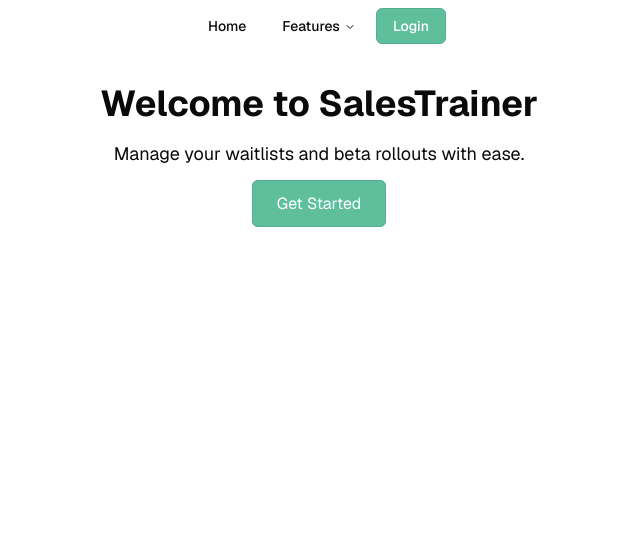
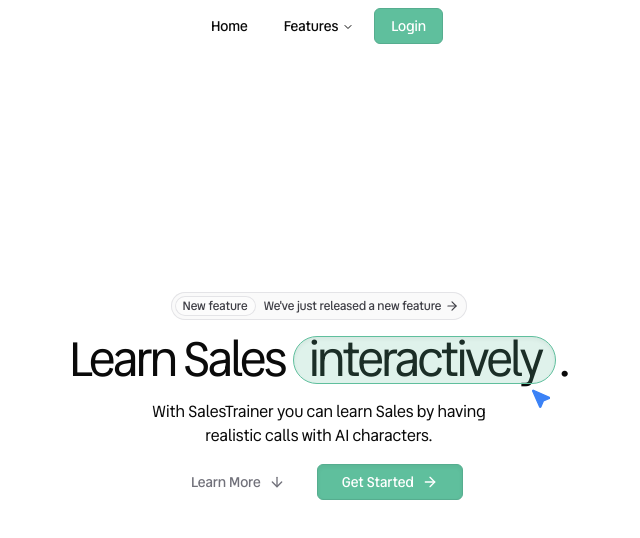
Before and after one commit to luisoos/sales, a Next.js app: page / in a window 1280 px wide. Shown: the top 538 px of the page, without its empty margins (321-961 px from the left). Built offline with nearby package versions, Linux system fonts and the light colour scheme.

Commit message:
✨ feat: add font and improve landing page

```diff
--- a/src/app/layout.tsx
+++ b/src/app/layout.tsx
@@ -4,6 +4,7 @@
 import { GeistMono } from 'geist/font/mono';
 import { type Metadata } from 'next';
 import { Toaster } from '~/components/ui/sonner';
+import localFont from 'next/font/local';
 
 export const metadata: Metadata = {
     title: process.env.NEXT_PUBLIC_PROJECT_NAME,
@@ -11,13 +12,22 @@
     icons: [{ rel: 'icon', url: '/favicon.ico' }],
 };
 
+
+const vendSans = localFont({
+  src: [
+    { path: './fonts/VendSans-Variable.ttf', style: 'normal' }
+  ],
+  variable: '--font-vendsans',
+  display: 'swap',
+});
+
 export default function RootLayout({
     children,
 }: Readonly<{ children: React.ReactNode }>) {
     return (
         <html
             lang='en'
-            className={`${GeistSans.variable} ${GeistMono.variable}`}>
+            className={`${vendSans.variable} ${GeistSans.variable} ${GeistMono.variable}`}>
             <body>
                 {children}
                 <Toaster />
--- a/src/app/page.tsx
+++ b/src/app/page.tsx
@@ -1,4 +1,10 @@
+'use client';
+
+import { ArrowDown, ArrowRight } from 'lucide-react';
 import Link from 'next/link';
+import { useRouter } from 'next/navigation';
+import { BadgeGroup } from '~/components/ui/base/badges/badge-groups';
+import { Button } from '~/components/ui/button';
 import {
     ListItem,
     NavigationMenu,
@@ -9,9 +15,12 @@
     NavigationMenuTrigger,
     navigationMenuTriggerStyle,
 } from '~/components/ui/navigation-menu';
+import { PointerHighlight } from '~/components/ui/pointer-highlight';
 import { cn } from '~/lib/utils';
 
 export default function HomePage() {
+    const router = useRouter();
+
     const components: { title: string; href: string; description: string }[] = [
         {
             title: 'Waitlist',
@@ -72,22 +81,36 @@
                 </NavigationMenu>
             </div>
             <div>
-                <div className='hero-section py-10'>
-                    <div className='container mx-auto text-center'>
-                        <h1 className='text-4xl font-bold mb-4'>
-                            Welcome to {process.env.NEXT_PUBLIC_PROJECT_NAME}
+                <div className='hero-section mt-48 py-10'>
+                    <div className='container mx-auto p-4 text-center'>
+                        <HeaderBadgeGroup />
+                        <h1 className='flex w-fit mx-auto text-5xl font-normal my-4 tracking-tighter'>
+                            Learn Sales <PointerHighlight onClick={() => router.push('dashboard')} containerClassName="ml-2 px-4 cursor-pointer" rectangleClassName="shadow-inner bg-brand/20 border border-brand rounded-full">interactively</PointerHighlight>.
                         </h1>
-                        <p className='text-lg mb-6'>
-                            Manage your waitlists and beta rollouts with ease.
+                        <p className='text-md mb-4 max-w-96 mx-auto'>
+                            With {process.env.NEXT_PUBLIC_PROJECT_NAME} you can learn Sales by having realistic
+                            calls with AI characters.
                         </p>
-                        <Link href='/login' legacyBehavior passHref>
-                            <a className='px-6 py-3 bg-brand border border-brand-dark text-white rounded-md'>
-                                Get Started
-                            </a>
-                        </Link>
+                        <div className="flex w-min gap-4 mx-auto">
+                        <Button variant='ghost' className="text-zinc-500 group">
+                            Learn More <ArrowDown size={14} className="group-hover:translate-y-0.5 transition-all" />
+                        </Button><Button onClick={() => router.push('dashboard')} className='px-6 py-3 shadow-inner bg-brand border border-brand-dark text-white hover:bg-brand-dark transition-all rounded-md group'>
+                                Get Started <ArrowRight size={14} className="group-hover:translate-x-0.5 transition-all" />
+                        </Button>
+                        </div>
                     </div>
                 </div>
             </div>
         </main>
     );
 }
+
+export const HeaderBadgeGroup = () => {
+    return (
+        <div className="w-min mx-auto flex flex-col items-start gap-4 hover:translate-x-2 transition-all duration-500">
+            <BadgeGroup addonText="New feature" color="gray" theme="light" align="leading" size="md">
+                We've just released a new feature <ArrowRight size={14} className="ml-1" />
+            </BadgeGroup>
+        </div>
+    );
+};
--- a/src/components/ui/base/badges/badge-groups.tsx
+++ b/src/components/ui/base/badges/badge-groups.tsx
@@ -120,7 +120,7 @@
 > = sortCx({
     light: {
         brand: {
-            root: 'bg-brand/10 text-brand-dark ring-brand hover:bg-brand/50',
+            root: 'bg-brand/10 text-brand-dark ring-brand hover:bg-brand/30',
             addon: 'bg-primary text-current ring-brand',
             icon: 'text-brand',
         },
--- /dev/null
+++ b/src/components/ui/pointer-highlight.tsx
@@ -0,0 +1,122 @@
+"use client";
+import { cn } from "~/lib/utils";
+import { motion } from "motion/react";
+import { useRef, useEffect, useState } from "react";
+
+export function PointerHighlight({
+  children,
+  rectangleClassName,
+  pointerClassName,
+  containerClassName,
+  onClick,
+}: {
+  children: React.ReactNode;
+  rectangleClassName?: string;
+  pointerClassName?: string;
+  containerClassName?: string;
+  onClick?: React.MouseEventHandler<HTMLDivElement>;
+}) {
+  const containerRef = useRef<HTMLDivElement>(null);
+  const [dimensions, setDimensions] = useState({ width: 0, height: 0 });
+
+  useEffect(() => {
+    if (containerRef.current) {
+      const { width, height } = containerRef.current.getBoundingClientRect();
+      setDimensions({ width, height });
+    }
+
+    const resizeObserver = new ResizeObserver((entries) => {
+      for (const entry of entries) {
+        const { width, height } = entry.contentRect;
+        setDimensions({ width, height });
+      }
+    });
+
+    if (containerRef.current) {
+      resizeObserver.observe(containerRef.current);
+    }
+
+    return () => {
+      if (containerRef.current) {
+        resizeObserver.unobserve(containerRef.current);
+      }
+    };
+  }, []);
+
+  return (
+    <div
+      className={cn("relative w-fit", containerClassName)}
+      ref={containerRef}
+      onClick={onClick}
+    >
+      {children}
+      {dimensions.width > 0 && dimensions.height > 0 && (
+        <motion.div
+          className="pointer-events-none absolute inset-0 z-0"
+          initial={{ opacity: 0, scale: 0.95, originX: 0, originY: 0 }}
+          animate={{ opacity: 1, scale: 1 }}
+          transition={{ duration: 0.5, ease: "easeOut" }}
+        >
+          <motion.div
+            className={cn(
+              "absolute inset-0 border border-brand-dark",
+              rectangleClassName,
+            )}
+            initial={{
+              width: 0,
+              height: 0,
+            }}
+            whileInView={{
+              width: dimensions.width + 30,
+              height: dimensions.height,
+            }}
+            transition={{
+              duration: 1,
+              ease: "easeInOut",
+            }}
+          />
+          <motion.div
+            className="pointer-events-none absolute"
+            initial={{ opacity: 0 }}
+            whileInView={{
+              opacity: 1,
+              x: dimensions.width + 4,
+              y: dimensions.height + 4,
+            }}
+            style={{
+              rotate: -90,
+            }}
+            transition={{
+              opacity: { duration: 0.1, ease: "easeInOut" },
+              duration: 1,
+              ease: "easeInOut",
+            }}
+          >
+            <Pointer
+              className={cn("h-5 w-5 text-blue-500", pointerClassName)}
+            />
+          </motion.div>
+        </motion.div>
+      )}
+    </div>
+  );
+}
+
+const Pointer = ({ ...props }: React.SVGProps<SVGSVGElement>) => {
+  return (
+    <svg
+      stroke="currentColor"
+      fill="currentColor"
+      strokeWidth="1"
+      strokeLinecap="round"
+      strokeLinejoin="round"
+      viewBox="0 0 16 16"
+      height="1em"
+      width="1em"
+      xmlns="http://www.w3.org/2000/svg"
+      {...props}
+    >
+      <path d="M14.082 2.182a.5.5 0 0 1 .103.557L8.528 15.467a.5.5 0 0 1-.917-.007L5.57 10.694.803 8.652a.5.5 0 0 1-.006-.916l12.728-5.657a.5.5 0 0 1 .556.103z"></path>
+    </svg>
+  );
+};
--- a/tailwind.config.ts
+++ b/tailwind.config.ts
@@ -7,7 +7,7 @@
     theme: {
         extend: {
             fontFamily: {
-                sans: ['var(--font-geist-sans)', ...fontFamily.sans],
+                sans: ['var(--font-vendsans)', 'var(--font-geist-sans)', ...fontFamily.sans],
                 mono: ['var(--font-geist-mono)', ...fontFamily.mono],
             },
             borderRadius: {
```
Also changed, not shown: src/app/fonts/VendSans-Variable.ttf (added).
